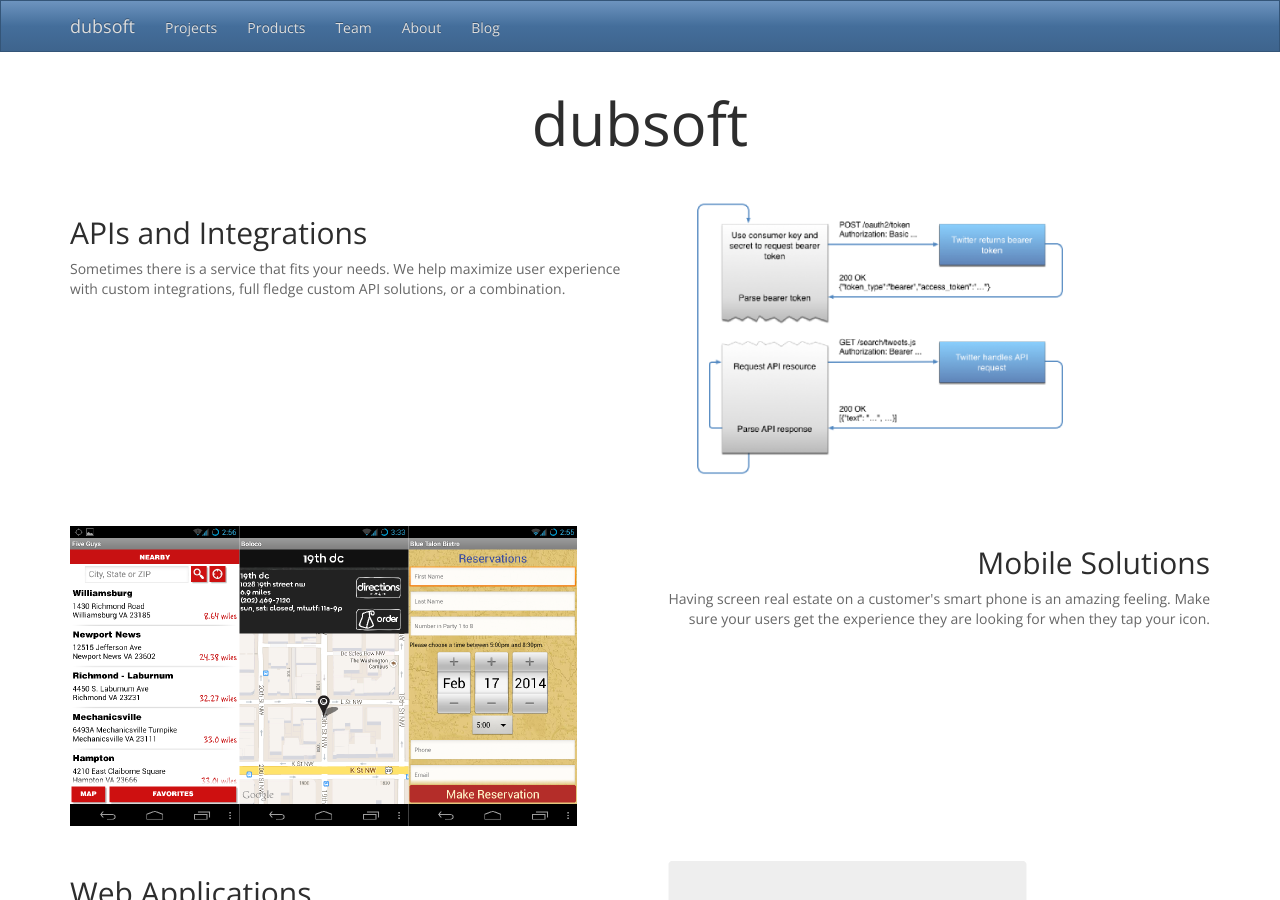
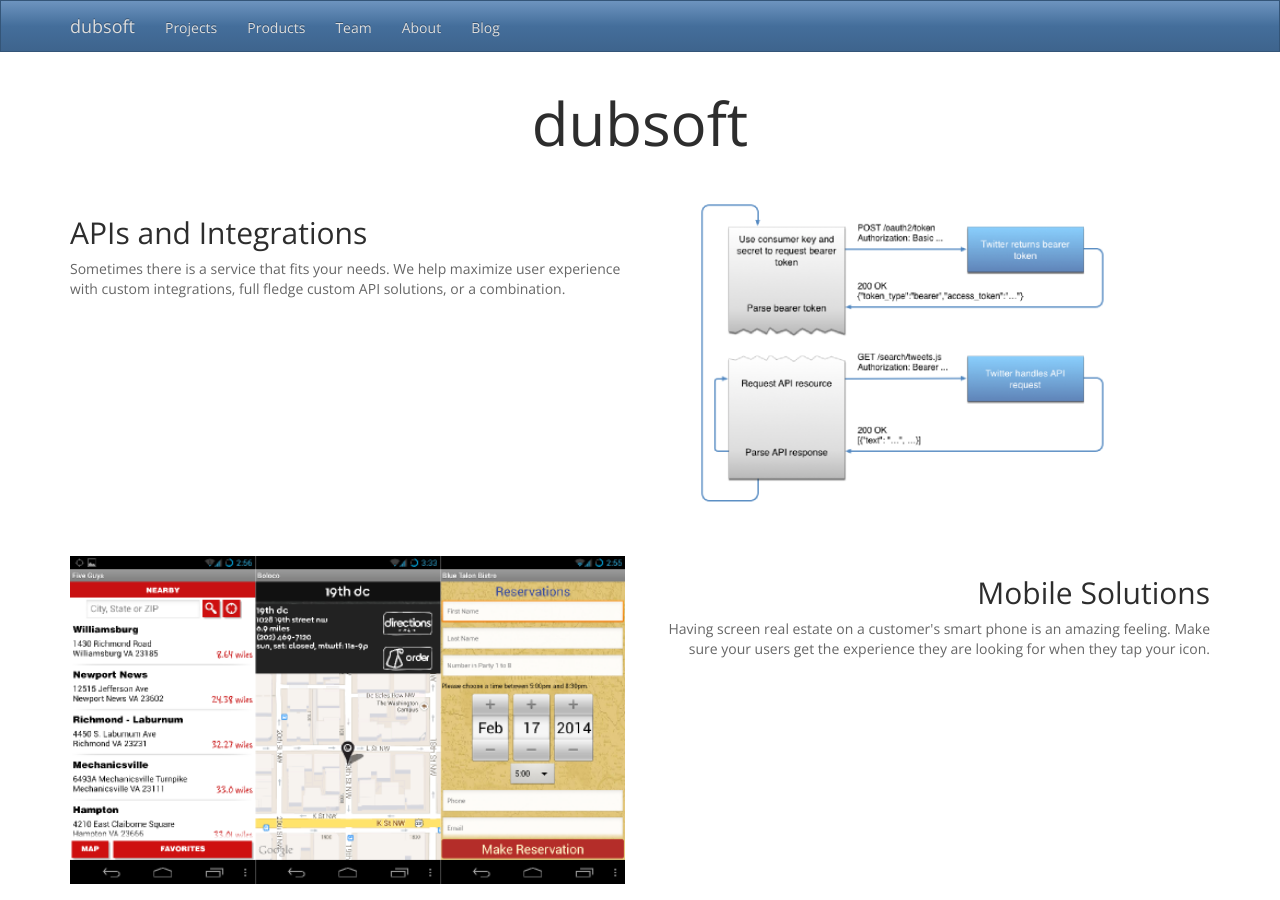
Before and after one commit to dubsoft/dubsoft-www, a Jekyll site: the page built from index.html, in a window 1280 px wide and 900 px high. Built offline with Jekyll 4.4.1, drawn with Linux system fonts in a browser that asks for light colours; nearby versions of some CDN libraries; Markdown is read by kramdown in place of the engine named in the settings.

Commit message:
Make images scale

```diff
--- a/index.html
+++ b/index.html
@@ -23,7 +23,8 @@
   {% endcapture %}
   {% capture i %}
     <div class="col-md-6">
-      <img height="300px"
+      <img height="100%"
+           width="100%"
                src="
       {% if f.image %}
         /images/{{ f.image }}
```
